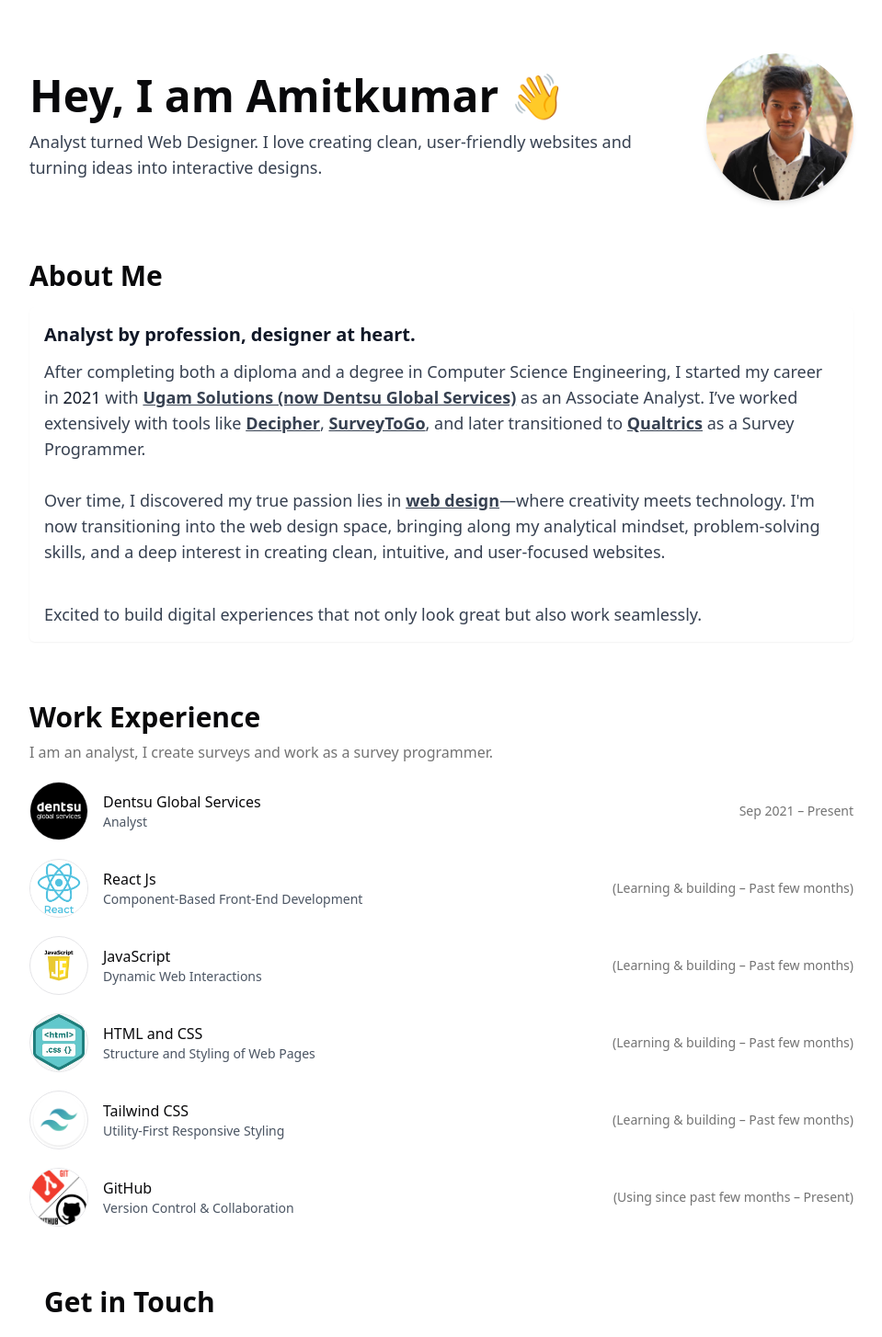
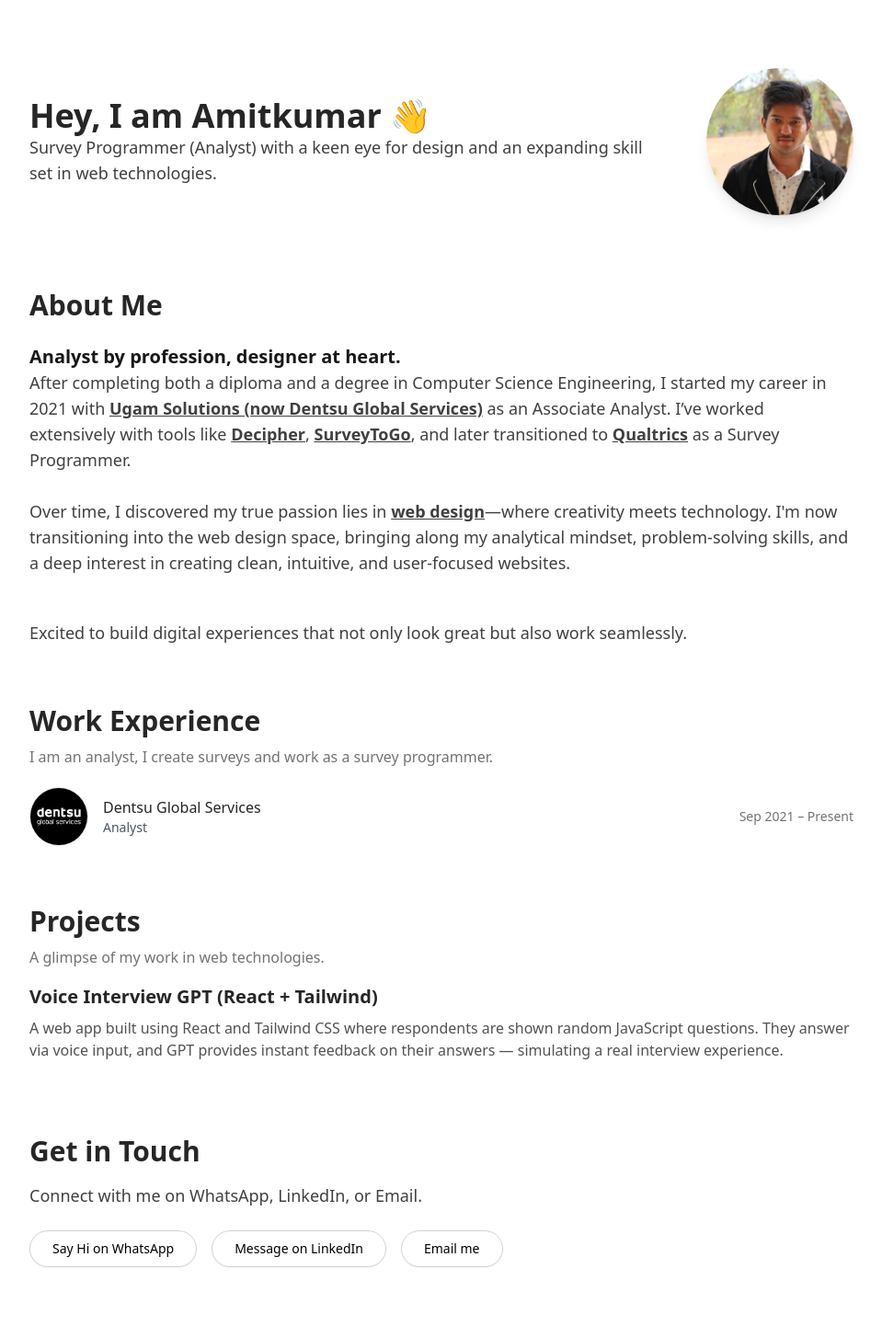
Before and after one commit to AMITMG07/Amit_portfolio_React, a React (Vite) app: page / in a window 1280 px wide. Shown: the top 1454 px of the page at 92% size, without its empty margins (160-1119 px from the left). After the commit the page ends 1384 px from the top, so only its background shows below. Built offline with nearby package versions, Linux system fonts and the light colour scheme.

Commit message:
Update App.jsx

```diff
--- a/src/App.jsx
+++ b/src/App.jsx
@@ -1,26 +1,31 @@
 import React from "react";
 import confetti from "canvas-confetti";
-import User from './assets/Amit.jpg';
-import Exp from './assets/DGS.jpg';
-import Exp2 from './assets/ReactjsExp2.png';
-import Exp3 from './assets/JavaScriptExp3.png';
-import Exp4 from './assets/HCExp4.jpg';
-import Exp5 from './assets/TailwindExp5.png';
-import Exp6 from './assets/GitHubExp6.png';
+import User from "./assets/Amit.jpg";
+import Exp from "./assets/DGS.jpg";
+
 import { ConfettiButton } from "@/components/magicui/confetti";
 import BlurFade from "@/components/magicui/blur-fade";
 
 function App() {
   const whatsappUrl = "https://wa.me/917019635195?text=Hi";
   const linkedinUrl = "https://www.linkedin.com/messaging/";
-  const mailUrl = "https://mail.google.com/mail/?view=cm&fs=1&to=amitgadad@gmail.com&su=Hello&body=Hi%20there,";
+  const mailUrl =
+    "https://mail.google.com/mail/?view=cm&fs=1&to=amitgadad@gmail.com&su=Hello&body=Hi%20there,";
 
-  const triggerConfettiAndOpen = (url) => {
+  const triggerConfettiAndOpen = (url, e) => {
+    const rect = e.target.getBoundingClientRect();
+    const clickX = e.clientX - rect.left;
+    const clickY = e.clientY - rect.top;
+    const originX = clickX / rect.width;
+    const originY = clickY / rect.height;
+
     confetti({
-      particleCount: 100,
-      spread: 70,
-      origin: { y: 0.6 }
+      particleCount: 120,
+      spread: 80,
+      startVelocity: 40,
+      origin: { x: originX, y: originY },
     });
+
     setTimeout(() => {
       const newWindow = window.open(url, "_blank", "noopener,noreferrer");
       if (newWindow) newWindow.opener = null;
@@ -28,89 +33,87 @@
   };
 
   return (
-    <>
-      <BlurFade delay={0.5} inView>
-        <div className="px-4 sm:px-6 lg:px-8">
-
+    <div className="px-4 sm:px-6 lg:px-8 font-sans text-neutral-800 leading-relaxed">
       {/* Intro Section */}
-          <section className="mt-16 max-w-4xl mx-auto">
-            <div className="flex flex-col-reverse md:flex-row items-center gap-6 md:gap-14">
-              <div className="text-center md:text-left">
-                <h1 className="text-3xl sm:text-4xl lg:text-5xl font-black">
+      <BlurFade delay={0.2} inView>
+        <section className="mt-20 max-w-4xl mx-auto">
+          <div className="flex flex-col-reverse md:flex-row items-center gap-8 md:gap-14">
+            <div className="text-left md:text-left">
+              <h1 className="text-2xl sm:text-3xl lg:text-4xl font-extrabold">
                 Hey, I am Amitkumar 👋
               </h1>
-                <p className="mt-3 text-base sm:text-lg font-light text-gray-700">
-                  Analyst turned Web Designer. I love creating clean,
-                  user-friendly websites and turning ideas into interactive
-                  designs.
+              <p className="text-base sm:text-lg font-light text-neutral-700 space-y-5">
+                Survey Programmer (Analyst) with a keen eye for design and an
+                expanding skill set in web technologies.
               </p>
             </div>
             <img
               src={User}
-                className="h-32 w-32 sm:h-40 sm:w-40 object-cover rounded-full shadow-md"
+              className="h-32 w-32 sm:h-40 sm:w-40 object-cover rounded-full shadow-lg"
               alt="Amitkumar"
             />
           </div>
         </section>
+      </BlurFade>
 
       {/* About Section */}
-          <section className="mt-16 max-w-4xl mx-auto">
-            <h1 className="text-2xl sm:text-3xl font-black mb-4">About Me</h1>
-            <p className="text-base sm:text-lg leading-relaxed text-gray-700 p-2 sm:p-4 bg-white rounded-md shadow-sm">
-              <span className="block text-lg sm:text-xl font-semibold text-gray-900 mb-3">
+      <BlurFade delay={0.4} inView>
+        <section className="mt-20 max-w-4xl mx-auto">
+          <h2 className="text-2xl sm:text-3xl font-extrabold mb-6">About Me</h2>
+          <p className="text-base sm:text-lg font-light text-neutral-700 space-y-5">
+            <span className="block text-lg sm:text-xl font-semibold text-neutral-900">
               Analyst by profession, designer at heart.
             </span>
-              After completing both a diploma and a degree in Computer Science Engineering, I started my career in <span className="font-medium text-gray-900">2021</span> with <span className="font-semibold underline">Ugam Solutions (now Dentsu Global Services)</span> as an Associate Analyst.
-              I’ve worked extensively with tools like <span className="font-semibold underline">Decipher</span>, <span className="font-semibold underline">SurveyToGo</span>, and later transitioned to <span className="font-semibold underline">Qualtrics</span> as a Survey Programmer.
-              <br /><br />
-              Over time, I discovered my true passion lies in <span className="font-semibold underline">web design</span>—where creativity meets technology. I'm now transitioning into the web design space, bringing along my analytical mindset, problem-solving skills, and a deep interest in creating clean, intuitive, and user-focused websites.
-              <br /><br />
-              <span className="block mt-3 font-medium text-bold">
-                Excited to build digital experiences that not only look great but also work seamlessly.
+            After completing both a diploma and a degree in Computer Science
+            Engineering, I started my career in{" "}
+            <span className="font-medium">2021</span> with{" "}
+            <span className="font-semibold underline">
+              Ugam Solutions (now Dentsu Global Services)
+            </span>{" "}
+            as an Associate Analyst. I’ve worked extensively with tools like{" "}
+            <span className="font-semibold underline">Decipher</span>,{" "}
+            <span className="font-semibold underline">SurveyToGo</span>, and
+            later transitioned to{" "}
+            <span className="font-semibold underline">Qualtrics</span> as a
+            Survey Programmer.
+            <br />
+            <br />
+            Over time, I discovered my true passion lies in{" "}
+            <span className="font-semibold underline">web design</span>—where
+            creativity meets technology. I'm now transitioning into the web
+            design space, bringing along my analytical mindset, problem-solving
+            skills, and a deep interest in creating clean, intuitive, and
+            user-focused websites.
+            <br />
+            <br />
+            <span className="block mt-3 font-medium">
+              Excited to build digital experiences that not only look great but
+              also work seamlessly.
             </span>
           </p>
         </section>
+      </BlurFade>
 
       {/* Work Experience */}
+      <BlurFade delay={0.6} inView>
         <section className="mt-16 max-w-4xl mx-auto">
-            <h1 className="text-2xl sm:text-3xl font-black mb-2">Work Experience</h1>
+          <h1 className="text-2xl sm:text-3xl font-black mb-2">
+            Work Experience
+          </h1>
           <p className="font-light text-neutral-500 mb-4">
             I am an analyst, I create surveys and work as a survey programmer.
           </p>
 
-            {/* Experience Items */}
           {[{
             img: Exp,
             title: "Dentsu Global Services",
             subtitle: "Analyst",
             date: "Sep 2021 – Present"
-            }, {
-              img: Exp2,
-              title: "React Js",
-              subtitle: "Component-Based Front-End Development",
-              date: "(Learning & building – Past few months)"
-            }, {
-              img: Exp3,
-              title: "JavaScript",
-              subtitle: "Dynamic Web Interactions",
-              date: "(Learning & building – Past few months)"
-            }, {
-              img: Exp4,
-              title: "HTML and CSS",
-              subtitle: "Structure and Styling of Web Pages",
-              date: "(Learning & building – Past few months)"
-            }, {
-              img: Exp5,
-              title: "Tailwind CSS",
-              subtitle: "Utility-First Responsive Styling",
-              date: "(Learning & building – Past few months)"
-            }, {
-              img: Exp6,
-              title: "GitHub",
-              subtitle: "Version Control & Collaboration",
-              date: "(Using since past few months – Present)"
           }].map((exp, idx) => (
-              <div key={idx} className="flex flex-col sm:flex-row justify-between items-start sm:items-center gap-4 mt-5">
+            <div
+              key={idx}
+              className="flex flex-col sm:flex-row justify-between items-start sm:items-center gap-4 mt-5"
+            >
               <div className="flex items-center gap-4">
                 <img
                   src={exp.img}
@@ -121,7 +124,9 @@
                   <h2 className="text-sm sm:text-base font-medium">
                     {exp.title}
                   </h2>
-                    <p className="text-xs sm:text-sm text-gray-600">{exp.subtitle}</p>
+                  <p className="text-xs sm:text-sm text-gray-600">
+                    {exp.subtitle}
+                  </p>
                 </div>
               </div>
               <p className="text-sm text-neutral-500 font-light sm:text-right">
@@ -130,40 +135,70 @@
             </div>
           ))}
         </section>
+      </BlurFade>
+
+      {/* Projects Section */}
+<BlurFade delay={0.7} inView>
+  <section className="mt-16 max-w-4xl mx-auto">
+    <h1 className="text-2xl sm:text-3xl font-black mb-2">Projects</h1>
+    <p className="font-light text-neutral-500 mb-4">
+      A glimpse of my work in web technologies.
+    </p>
+
+    <div className="flex items-center gap-4">
+      <div>
+        <h2 className="text-lg sm:text-xl font-semibold">
+          Voice Interview GPT (React + Tailwind)
+        </h2>
+        <p className="text-sm sm:text-base text-neutral-600 mt-2">
+          A web app built using <span className="font-medium">React</span> and{" "}
+          <span className="font-medium">Tailwind CSS</span> where respondents
+          are shown random <span className="font-medium">JavaScript questions</span>.
+          They answer via <span className="font-medium">voice input</span>, and
+          GPT provides instant <span className="font-medium">feedback</span> on
+          their answers — simulating a real interview experience.
+        </p>
+      </div>
+    </div>
+  </section>
+</BlurFade>
+
 
       {/* Contact Section */}
-          <section className="mt-16 mb-24 max-w-4xl mx-auto px-4">
-            <h1 className="text-2xl sm:text-3xl font-black mb-4">Get in Touch</h1>
-            <p className="font-light text-neutral-600 mb-6 max-w-xl">
-              Feel free to connect with me on WhatsApp, LinkedIn, or Email. I’m happy to assist and will respond as promptly as possible. Kindly refrain from unsolicited messages.
+      <BlurFade delay={0.8} inView>
+        <section className="mt-20 max-w-4xl mx-auto">
+          <h2 className="text-2xl sm:text-3xl font-extrabold mb-4">
+            Get in Touch
+          </h2>
+          <p className="text-base sm:text-lg font-light text-neutral-700 mb-6">
+            Connect with me on WhatsApp, LinkedIn, or Email.
           </p>
 
-            <div className="flex flex-col sm:flex-row flex-wrap gap-4 sm:gap-6">
+          <div className="flex flex-col sm:flex-row flex-wrap gap-4">
             <ConfettiButton
-                className="px-6 py-2 w-full sm:w-auto text-center font-light rounded-full shadow-md transition-all hover:bg-neutral-800 hover:text-white"
-                onClick={() => triggerConfettiAndOpen(whatsappUrl)}
+              className="px-6 py-2 w-full sm:w-auto text-center font-medium rounded-full border border-neutral-300 bg-white shadow-sm text-black hover:bg-neutral-800 hover:text-white transition-all"
+              onClick={(e) => triggerConfettiAndOpen(whatsappUrl, e)}
             >
               Say Hi on WhatsApp
             </ConfettiButton>
 
             <ConfettiButton
-                className="px-6 py-2 w-full sm:w-auto text-center font-light rounded-full shadow-md transition-all hover:bg-neutral-800 hover:text-white"
-                onClick={() => triggerConfettiAndOpen(linkedinUrl)}
+              className="px-6 py-2 w-full sm:w-auto text-center font-medium rounded-full border border-neutral-300 bg-white shadow-sm text-black hover:bg-neutral-800 hover:text-white transition-all"
+              onClick={(e) => triggerConfettiAndOpen(linkedinUrl, e)}
             >
               Message on LinkedIn
             </ConfettiButton>
 
             <ConfettiButton
-                className="px-6 py-2 w-full sm:w-auto text-center font-light rounded-full shadow-md transition-all hover:bg-neutral-800 hover:text-white"
-                onClick={() => triggerConfettiAndOpen(mailUrl)}
+              className="px-6 py-2 w-full sm:w-auto text-center font-medium rounded-full border border-neutral-300 bg-white shadow-sm text-black hover:bg-neutral-800 hover:text-white transition-all"
+              onClick={(e) => triggerConfettiAndOpen(mailUrl, e)}
             >
               Email me
             </ConfettiButton>
           </div>
         </section>
+      </BlurFade>
     </div>
-      </BlurFade>
-    </>
   );
 }
 
```
Lines whose indentation alone changed are shown as unchanged.
